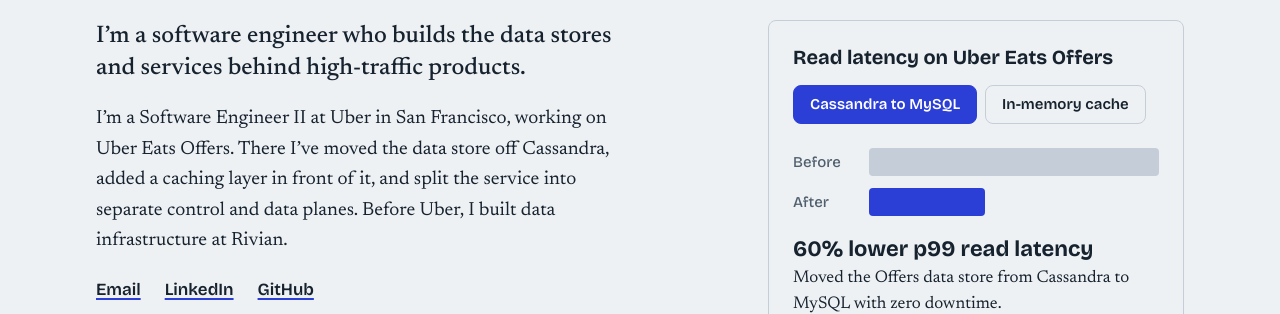
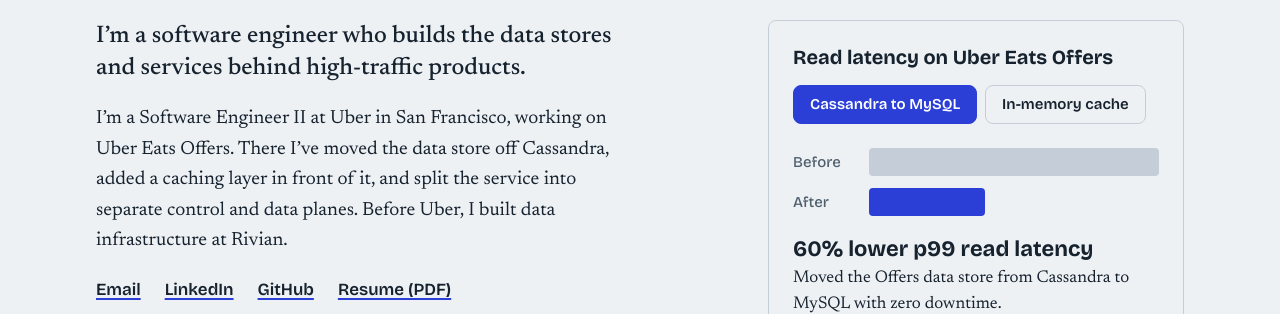
Before and after one commit to rahulmadnawat/rahulmadnawat.github.io, a plain HTML site: page index.html in a window 1280 px wide. Shown: the part 486-800 px from the top of the page. Drawn offline with nearby package versions, Linux system fonts and the light colour scheme.

Commit message:
Update index.html

```diff
--- a/index.html
+++ b/index.html
@@ -190,6 +190,7 @@
           <a href="mailto:madnarah@gmail.com">Email</a>
           <a href="https://www.linkedin.com/in/rahul-madnawat">LinkedIn</a>
           <a href="https://github.com/rahulmadnawat">GitHub</a>
+          <a href="Rahul_Madnawat_Resume.pdf">Resume (PDF)</a>
         </p>
       </div>
 
@@ -327,6 +328,7 @@
       <p class="links" style="margin-top:1.5rem">
         <a href="https://www.linkedin.com/in/rahul-madnawat">linkedin.com/in/rahul-madnawat</a>
         <a href="https://github.com/rahulmadnawat">github.com/rahulmadnawat</a>
+        <a href="Rahul_Madnawat_Resume.pdf">Resume (PDF)</a>
       </p>
     </div>
   </section>
```
